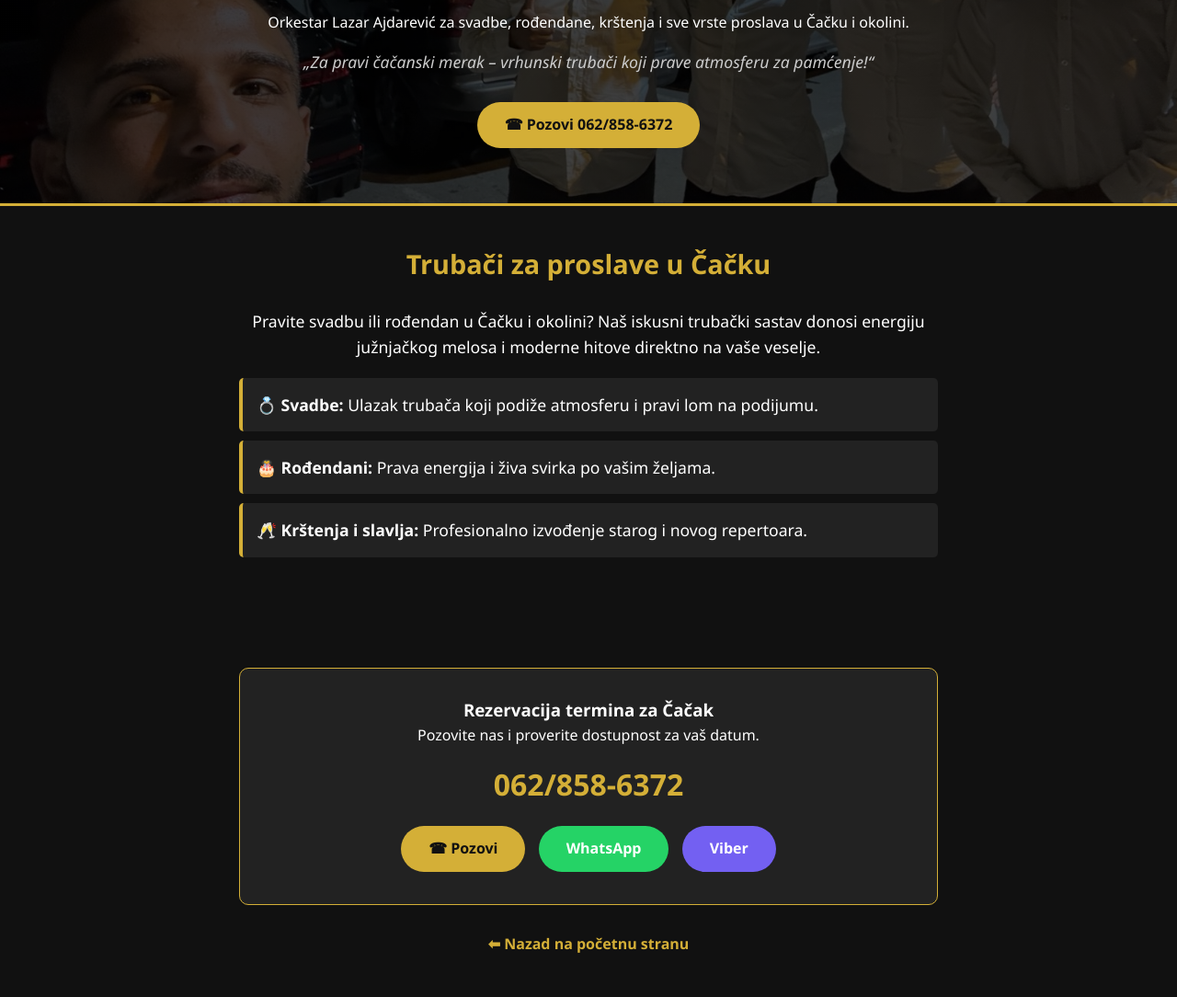
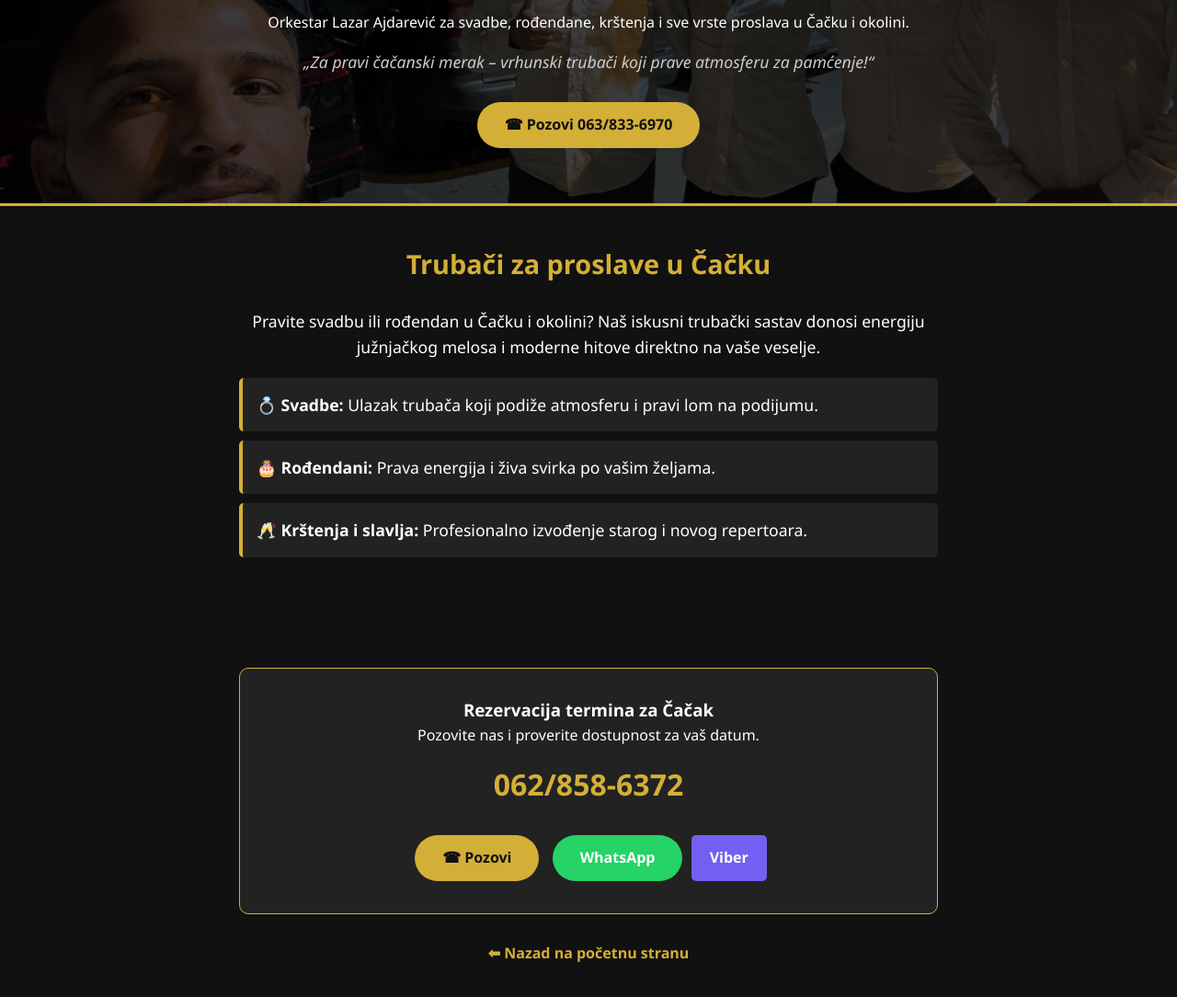
Before and after one commit to lazarajdarevic58-del/trubacizaslavlje, a plain HTML site: page trubaci-cacak.html in a window 1280 px wide. Shown: the part 162-1246 px from the top of the page at 92% size. Drawn offline with Linux system fonts and the light colour scheme.

Commit message:
Update trubaci-cacak.html

```diff
--- a/trubaci-cacak.html
+++ b/trubaci-cacak.html
@@ -4,7 +4,7 @@
     <meta charset="UTF-8">
     <meta name="viewport" content="width=device-width, initial-scale=1.0">
     <title>Trubači Čačak | Orkestar Lazar Ajdarević za Svadbe i Veselja</title>
-    <meta name="description" content="Najbolji trubači u Čačku i okolini za svadbe, rođendane, krštenja i proslave. Orkestar Lazara Ajdarevića garantuje vrhunsku atmosferu. Pozovite 062/858-6372.">
+    <meta name="description" content="Najbolji trubači u Čačku i okolini za svadbe, rođendane, krštenja i proslave. Orkestar Lazara Ajdarevića garantuje vrhunsku atmosferu. Pozovite 063/833-6970.">
     <link rel="canonical" href="https://trubacizaslavlje.rs">
     <style>
         :root { --gold: #d4af37; --dark: #111; --light: #fff; --grey: #222; }
@@ -30,7 +30,7 @@
         <h1>Trubači Čačak</h1>
         <p>Orkestar Lazar Ajdarević za svadbe, rođendane, krštenja i sve vrste proslava u Čačku i okolini.</p>
         <p class="quote">„Za pravi čačanski merak – vrhunski trubači koji prave atmosferu za pamćenje!“</p>
-        <a href="tel:+381628586372" class="btn">☎ Pozovi 062/858-6372</a>
+        <a href="tel:+381638336970" class="btn">☎ Pozovi 063/833-6970</a>
     </header>
     <section>
         <h2>Trubači za proslave u Čačku</h2>
@@ -43,10 +43,10 @@
         <div class="contact-box">
             <h3>Rezervacija termina za Čačak</h3>
             <p>Pozovite nas i proverite dostupnost za vaš datum.</p>
-            <a href="tel:+381628586372" class="phone-num">062/858-6372</a>
-            <a href="tel:+381628586372" class="btn" style="margin: 5px;">☎ Pozovi</a>
-            <a href="https://wa.me/381628586372" target="_blank" rel="noopener" class="btn" style="background-color: #25D366; color: white; margin: 5px;">WhatsApp</a>
-            <a href="viber://chat?number=%2B381628586372" class="btn" style="background-color: #7360F2; color: white; margin: 5px;">Viber</a>
+            <a href="tel:+381638336970" class="phone-num">062/858-6372</a>
+            <a href="tel:+381638336970" class="btn" style="margin: 5px;">☎ Pozovi</a>
+            <a href="https://wa.me/381637542528" target="_blank" rel="noopener" class="btn" style="background-color: #25D366; color: white; margin: 5px;">WhatsApp</a>
+            <a href="viber://add?number=381637542528" class="btn" style="background-color: #7360F2; color: white; font-weight: bold; padding: 12px 20px; border-radius: 5px; text-decoration: none; display: inline-block;">Viber</a>
         </div>
         <a href="/" class="back-link">⬅ Nazad na početnu stranu</a>
     </section>
```
